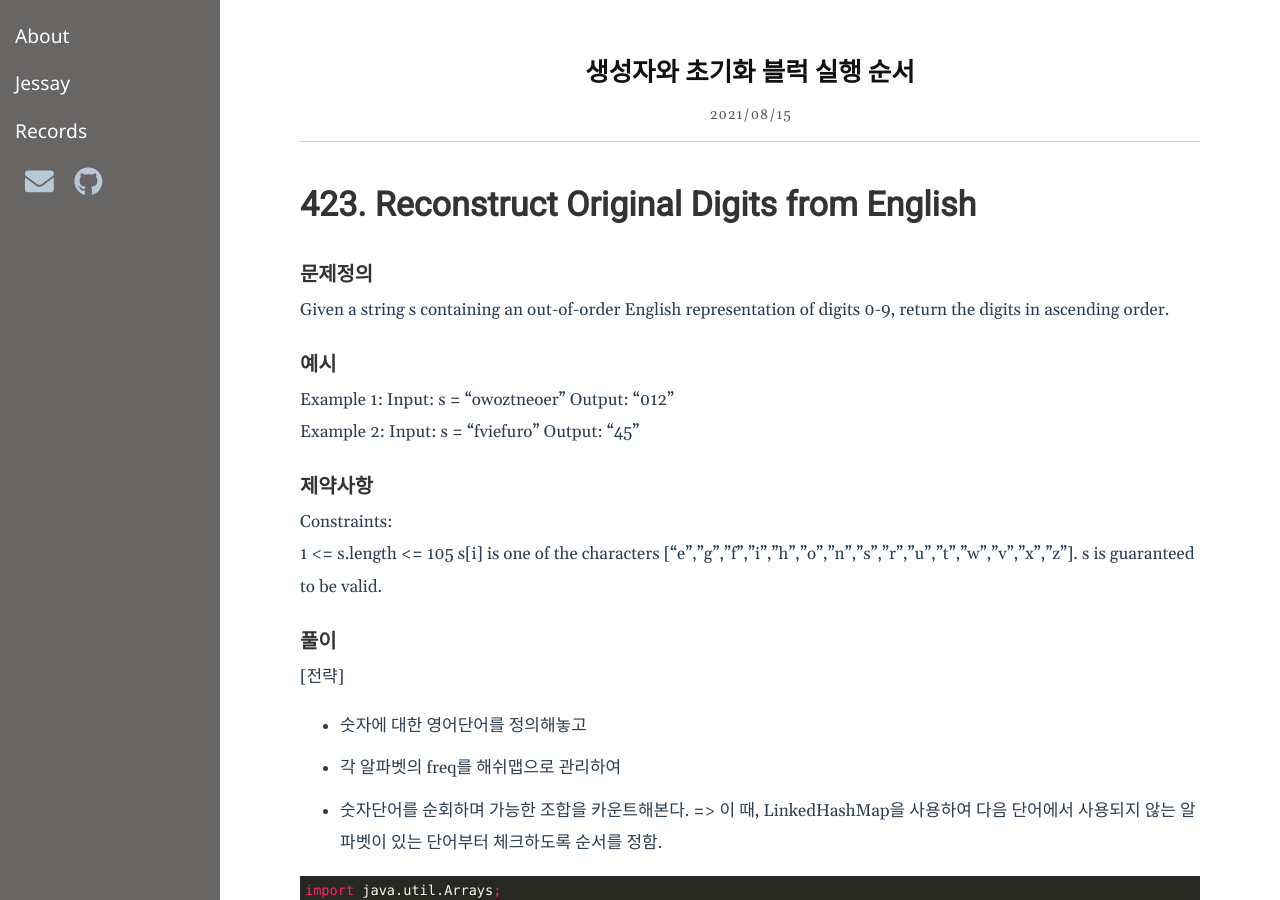
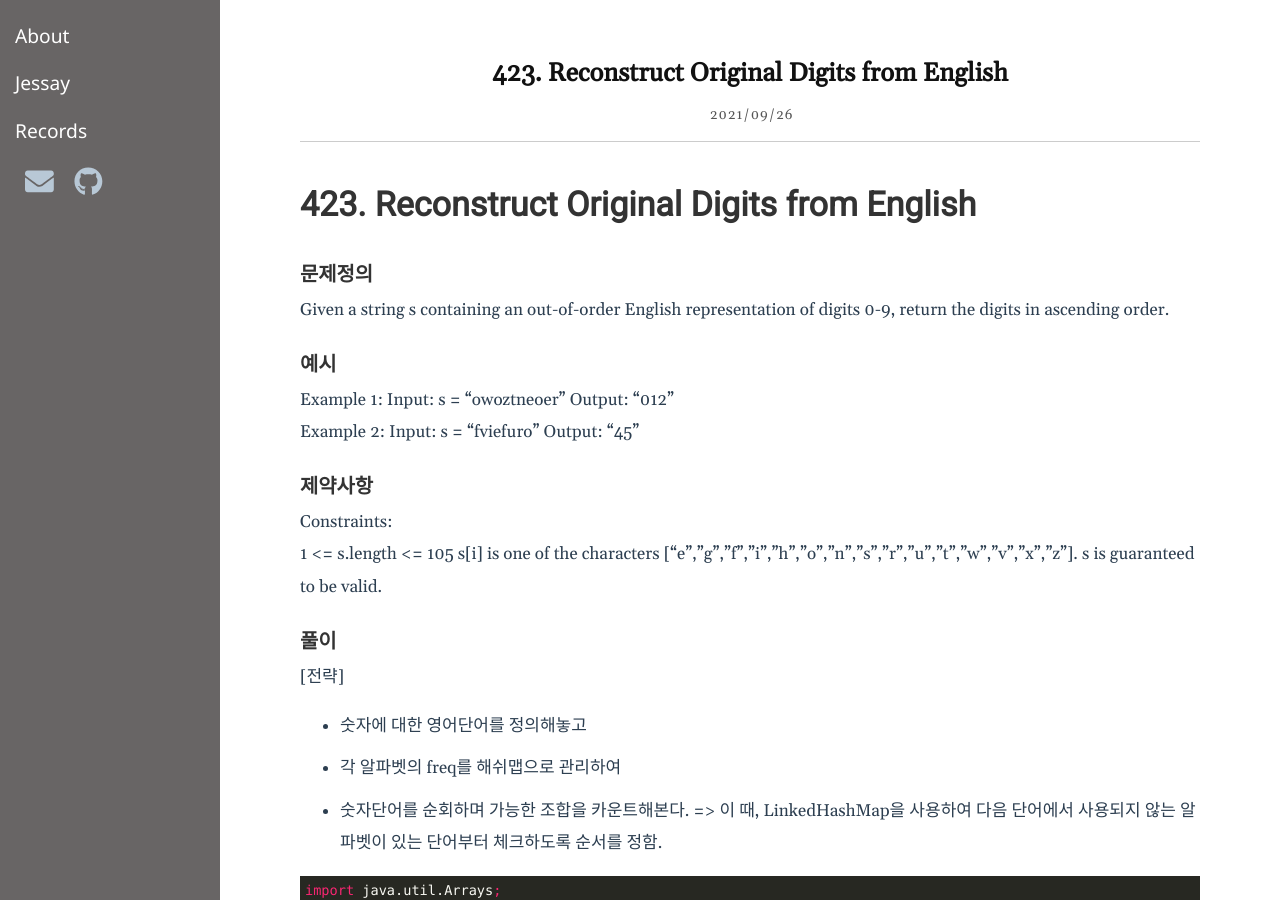
Before and after one commit to jerry92k/jerry92k.github.io, a Jekyll site: the page built from _posts/leetcode/2021-09-27-[medium] 423. Reconstruct Original Digits from English.md, in a window 1280 px wide and 900 px high. Built offline with Jekyll 4.4.1, drawn with Linux system fonts in a browser that asks for light colours; nearby versions of some CDN libraries; comment, search, counter and statistics services are not loaded.

Commit message:
title change

```diff
--- a/_posts/leetcode/2021-09-27-[medium] 423. Reconstruct Original Digits from English.md
+++ b/_posts/leetcode/2021-09-27-[medium] 423. Reconstruct Original Digits from English.md
@@ -1,7 +1,7 @@
 ---
 layout: post
-title:  생성자와 초기화 블럭 실행 순서
-date:   2021-08-16 00:00:00 +0900
+title:  423. Reconstruct Original Digits from English
+date:   2021-09-27 00:00:00 +0900
 categories: leetcode
 ---
 
```
